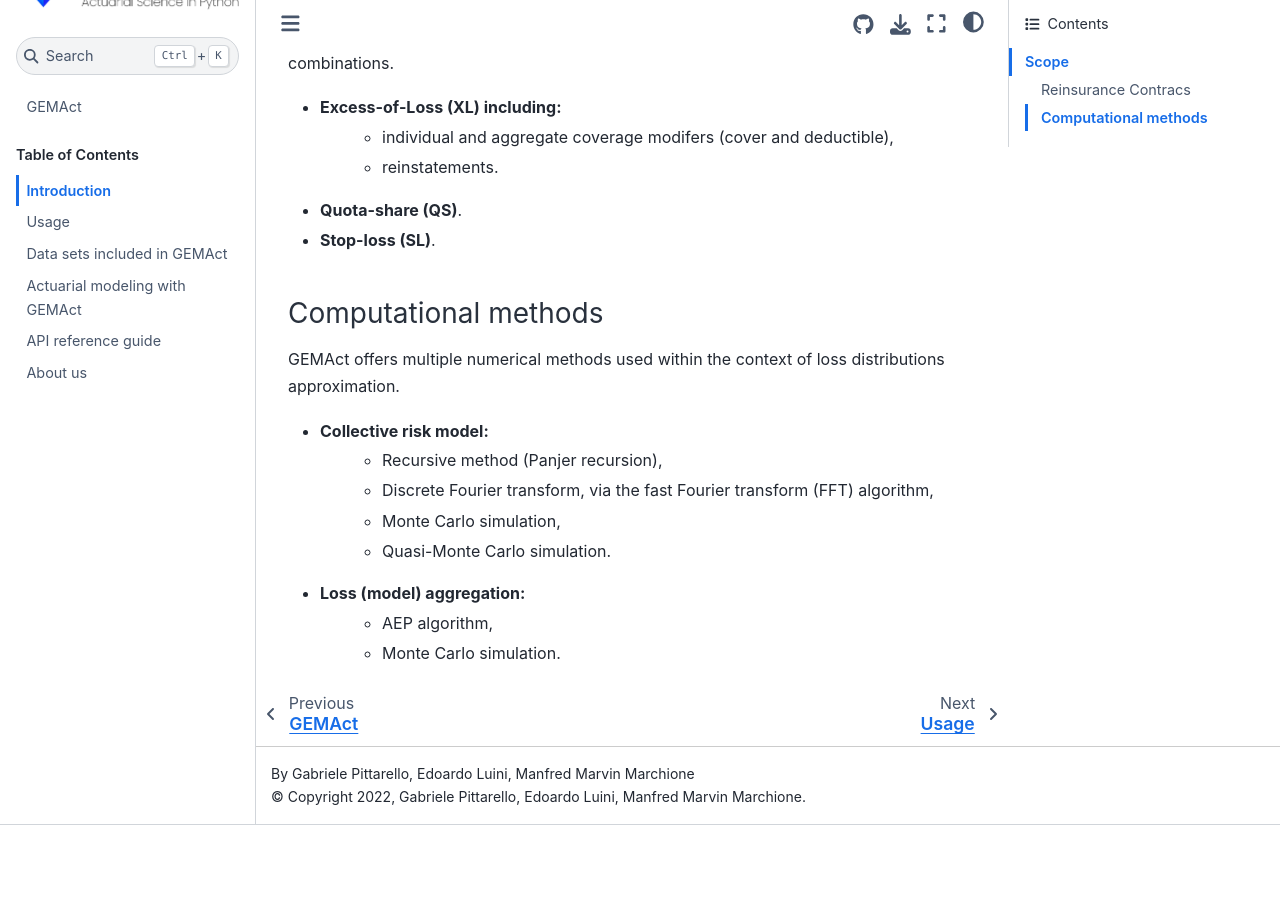
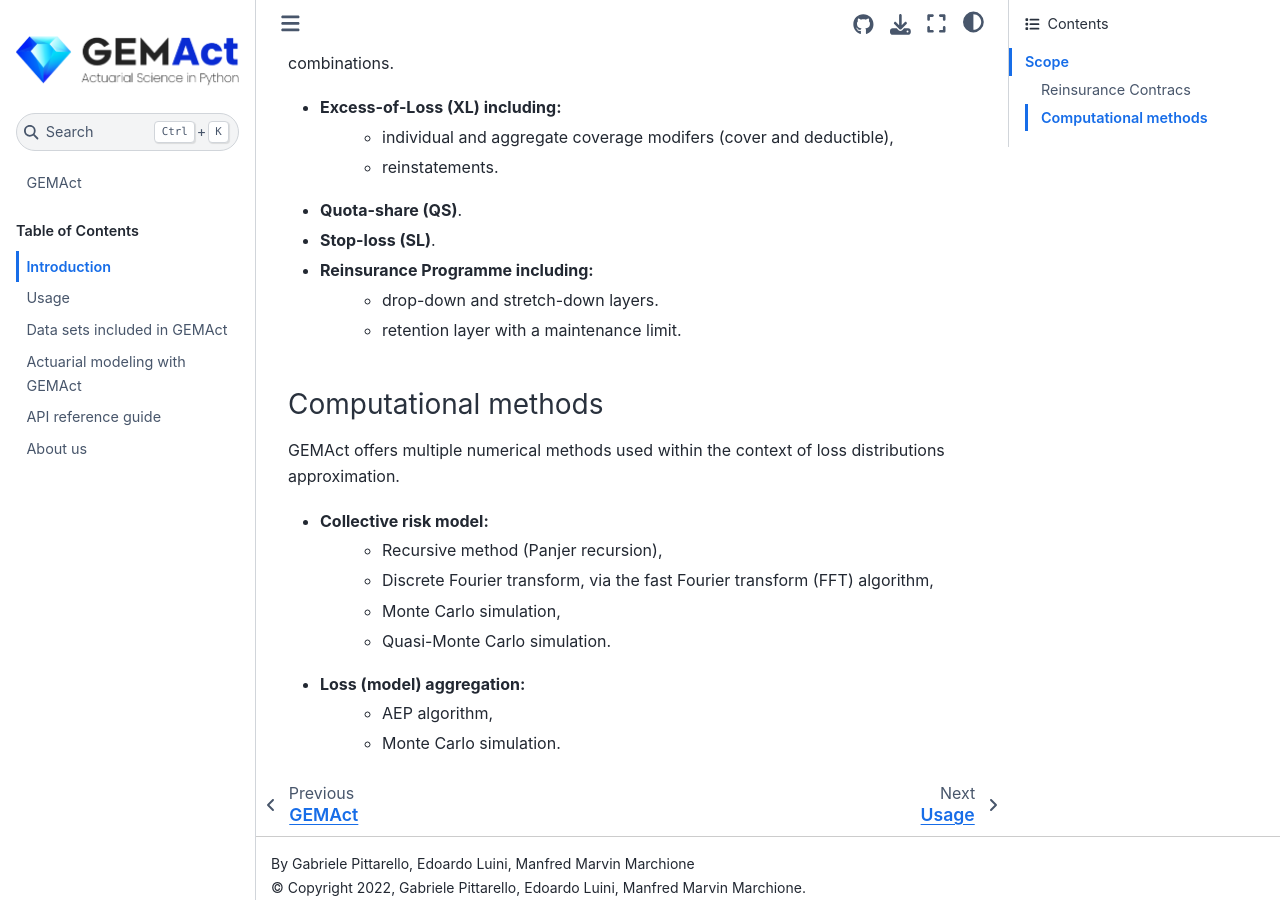
Before and after one commit to gpitt71/gemact-code, a Sphinx documentation site: the page built from gemact/source/introduction.rst, in a window 1280 px wide and 900 px high, scrolled down 706 px. Built offline with Sphinx 7.4.7 and the Sphinx Book theme 1.1.4, drawn with Linux system fonts in a browser that asks for light colours; before the commit the page ends 1531 px from its top, so only the background shows below that.

Commit message:
update introduction.rst

```diff
--- a/gemact/source/introduction.rst
+++ b/gemact/source/introduction.rst
@@ -24,6 +24,10 @@
     * reinstatements.
 * **Quota-share (QS)**.
 * **Stop-loss (SL)**.
+* Reinsurance Programme including:
+    * drop-down and stretch-down layers.
+    * retention layer with a maintenance limit.
+
 
 Computational methods
 ~~~~~~~~~~~~~~~~~~~~~~~~~~~~~~~~~~~
```
